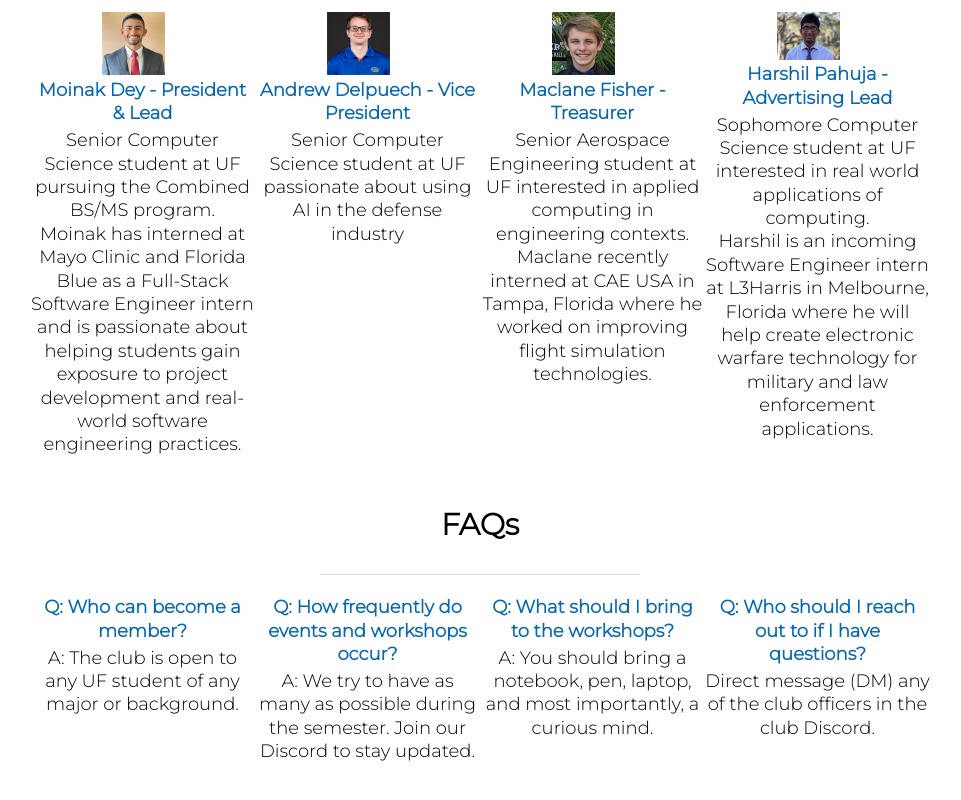
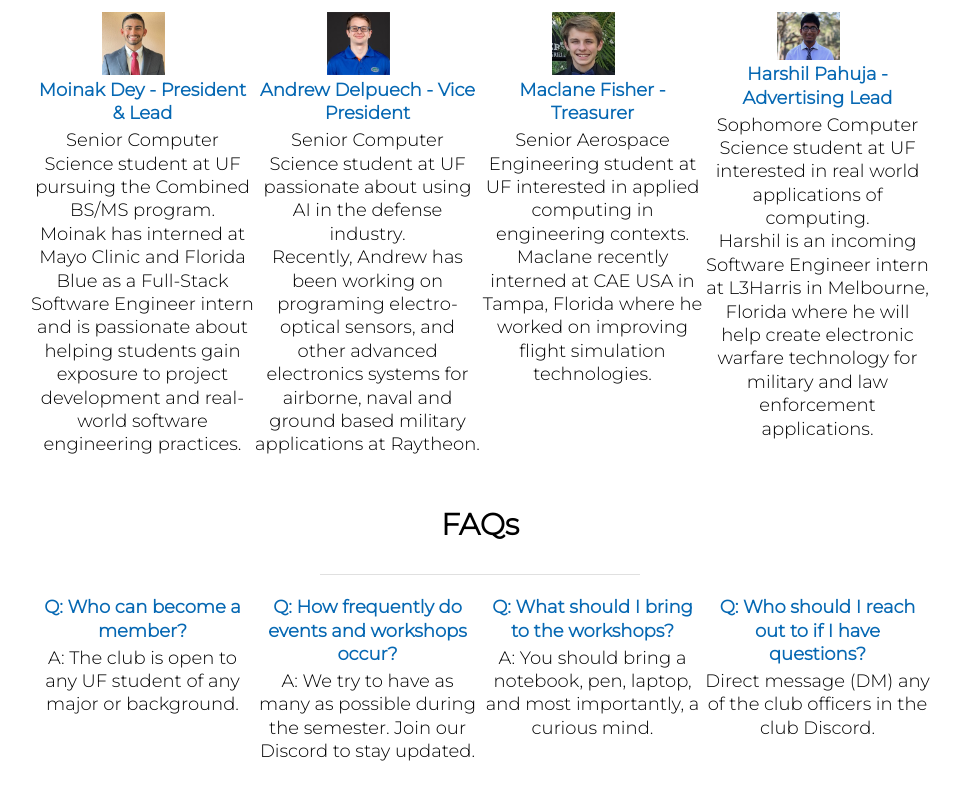
Before and after one commit to DeyMoinak/UF-DSC, a React (Create React App) app: page / in a window 1280 px wide. Shown: the part 2512-3312 px from the top of the page, without its empty margins (160-1121 px from the left). Built offline with nearby package versions, Linux system fonts and the light colour scheme; the HTML template or start-up script is replaced by a standard one.

Commit message:
Update index.js

```diff
--- a/src/Components/Officers/index.js
+++ b/src/Components/Officers/index.js
@@ -27,7 +27,8 @@ const Officers = () => {
                         <img src={Image4}/>
                         <div class="exp__desc">
                             <h1 class="exp__name">Andrew Delpuech - Vice President</h1>
-                            <p class="exp__body">Senior Computer Science student at UF passionate about using AI in the defense industry </p>
+                            <p class="exp__body">Senior Computer Science student at UF passionate about using AI in the defense industry. </p>
+                            <p class="exp__body">Recently, Andrew has been working on programing electro-optical sensors, and other advanced electronics systems for airborne, naval and ground based military applications at Raytheon. </p>
                         </div>
                     </div>
 
```
